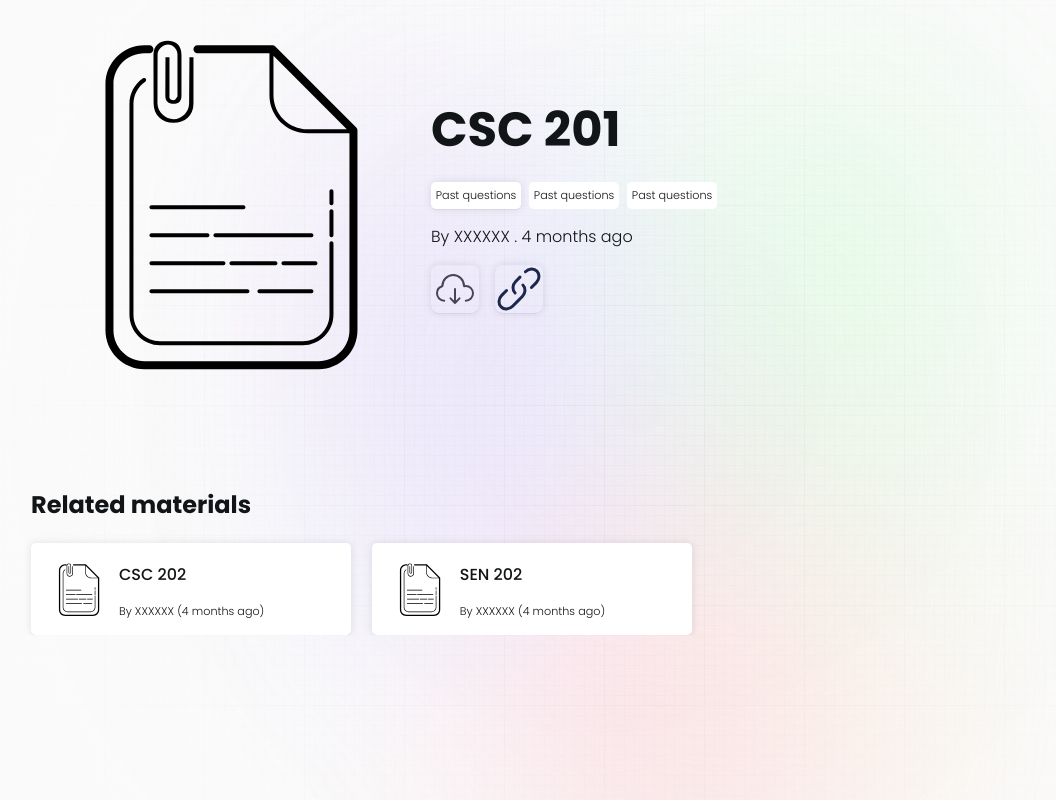
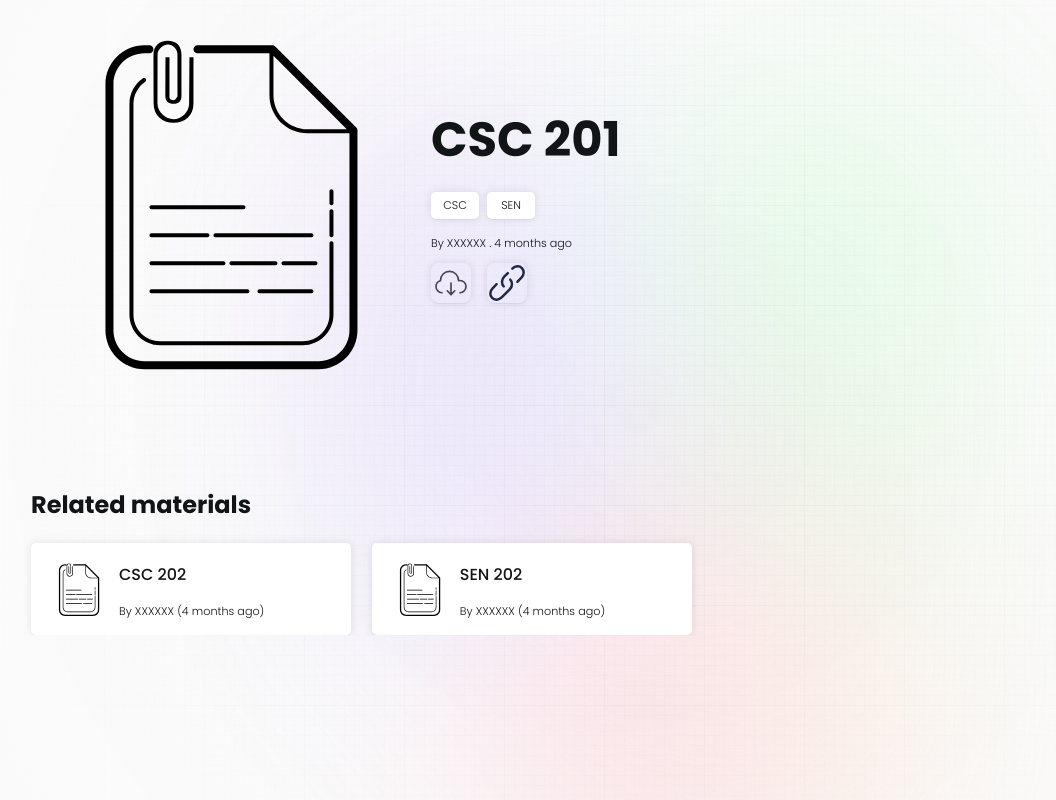
Before and after one commit to codepraycode/consonant, a Next.js app: page /files/1 in a window 1280 px wide. Shown: the whole page, without its empty margins (1-1057 px from the left). Built offline with nearby package versions, Linux system fonts and the light colour scheme.

Commit message:
Updated site components

```diff
--- a/src/app/page.tsx
+++ b/src/app/page.tsx
@@ -2,9 +2,6 @@ import FileList from "@/components/FileLists";
 import SearchFiles from "@/components/Search";
 
 export default function Home() {
-
-
-
 
     return (
         <>
--- a/src/assets/styles/styles.scss
+++ b/src/assets/styles/styles.scss
@@ -230,7 +230,7 @@
     padding: 0;
 
     width: fit-content;
-    margin-left: auto;
+    // margin-left: auto;
 
     column-gap: .5rem;
 
@@ -240,6 +240,9 @@
         font-size: .6rem;
         font-weight: 300;
         background-color: $white;
+
+        min-width: 3rem;
+        text-align: center;
     }
 
 
@@ -326,7 +329,8 @@
     }
 
     p {
-        font-size: 1rem;
+        font-size: .7rem;
+        color: $lm-text;
     }
 
 
@@ -336,7 +340,7 @@
 
 
         button {
-            padding: 1.5rem;
+            padding: 1rem;
             border-radius: .5rem;
 
             display: block;
--- a/src/components/FilePreview.tsx
+++ b/src/components/FilePreview.tsx
@@ -19,7 +19,7 @@ const FilePreview = ({file}: {file: Content }) => (
             <div className="details-preview">
                 <h2>{file.title}</h2>
 
-                <Tags />
+                <Tags items={file.departments}/>
                 <p>By XXXXXX . 4 months ago</p>
             </div>
 
--- a/src/components/Search.tsx
+++ b/src/components/Search.tsx
@@ -27,7 +27,7 @@ const SearchFiles = (props: SearchProps) => {
                 onChange={(e)=>handleSearch(e.target.value)}
             />
             {/* Filters */}
-            <Tags />
+            {/* <Tags /> */}
         </form>
     )
 }
--- a/src/components/Tag.tsx
+++ b/src/components/Tag.tsx
@@ -1,18 +1,19 @@
 
 interface TagsProps {
-    small?: boolean
+    small?: boolean,
+    items: string[]
 }
 
 
 
-const Tags = ({ small = false }: TagsProps) => {
+const Tags = ({ small = false, items }: TagsProps) => {
     return (
         <ul className="tags d-flex" data-small={ small }>
-            <li className="bg-white box-shadow">
-                <a href="/">Past questions</a>
-            </li>
-            <li>Past questions</li>
-            <li>Past questions</li>
+            { items.map((item, i)=>(
+                <li key={i} className="bg-white box-shadow">
+                    <a href="#">{item.toUpperCase()}</a>
+                </li>
+            )) }
         </ul>
     )
 }
```
